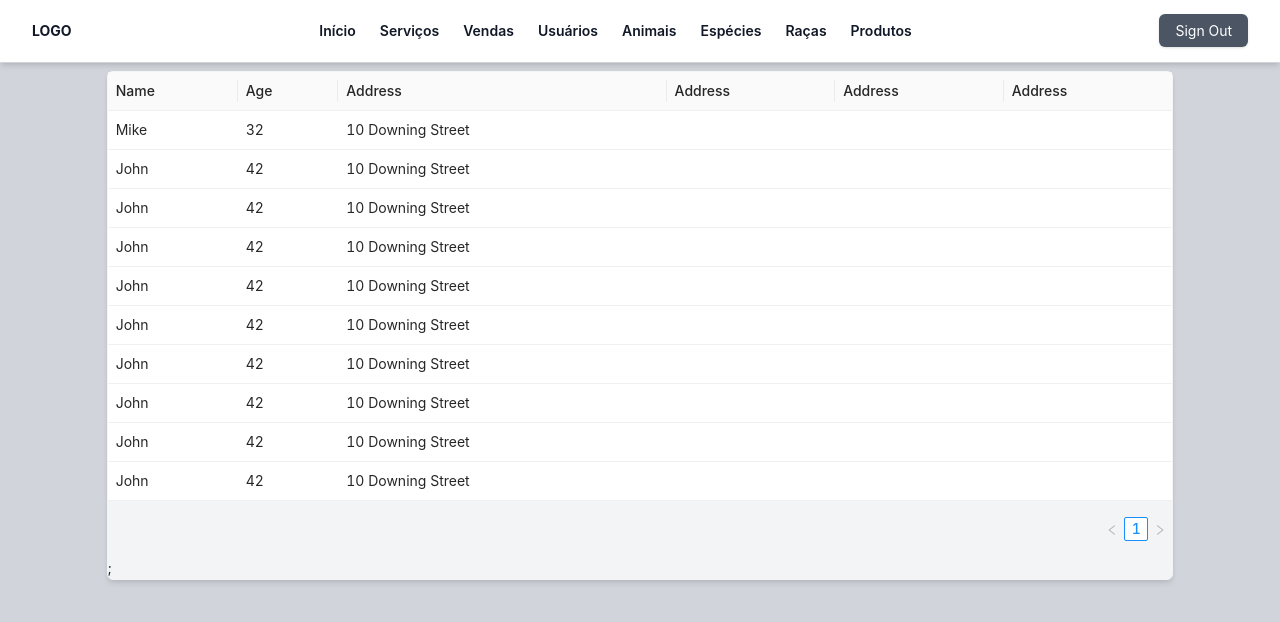
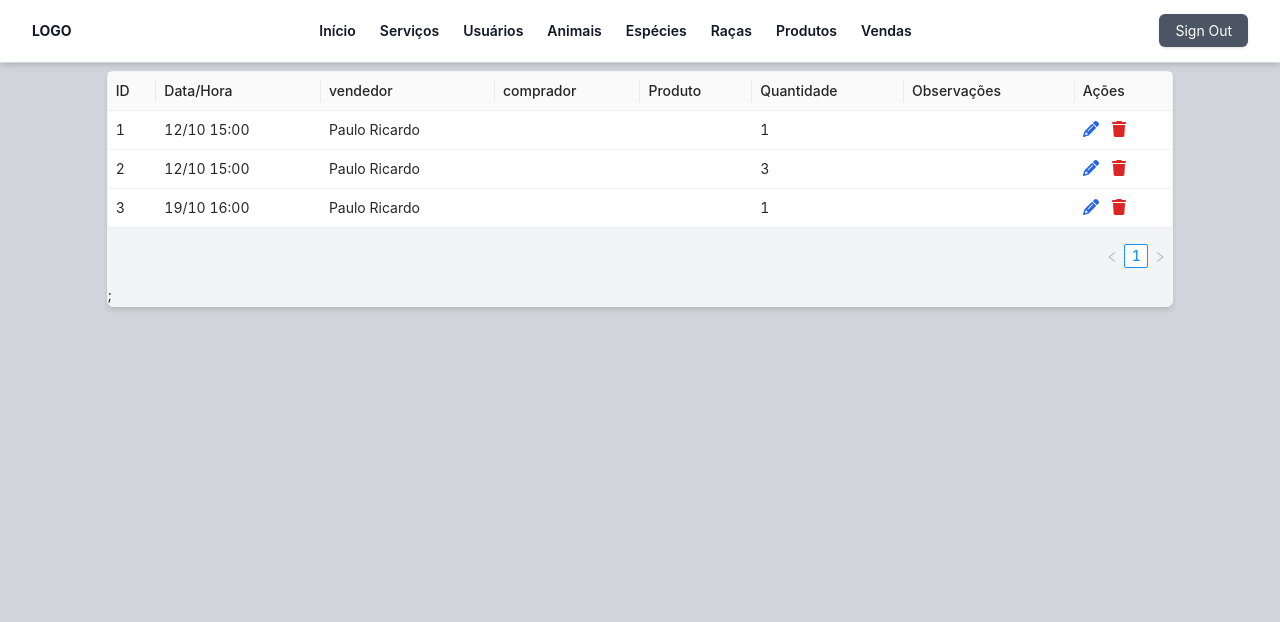
Before and after one commit to victor-sales/petshop-manager, a Next.js app: page /vendas in a window 1280 px wide. Shown: the top 622 px of the page. Built offline with nearby package versions, Linux system fonts and the light colour scheme.

Commit message:
Finalizando adição de dados nas tabelas

```diff
--- a/src/components/Header/index.jsx
+++ b/src/components/Header/index.jsx
@@ -61,12 +61,12 @@ export default function Header() {
                         <ul className="items-center justify-center space-y-8 md:flex md:space-x-6 md:space-y-0 m-0">
                             <HeaderLink url="/" title="Início" />
                             <HeaderLink url="/servicos" title="Serviços" />
-                            <HeaderLink url="/vendas" title="Vendas" />
                             <HeaderLink url="/usuarios" title="Usuários" />
                             <HeaderLink url="/animais" title="Animais" />
                             <HeaderLink url="/especies" title="Espécies" />
                             <HeaderLink url="/racas" title="Raças" />
                             <HeaderLink url="/produtos" title="Produtos" />
+                            <HeaderLink url="/vendas" title="Vendas" />
                         </ul>
                         <div className="mt-3 space-y-2 lg:hidden md:hidden">
                             <a
--- a/src/pages/produtos.jsx
+++ b/src/pages/produtos.jsx
@@ -1,102 +1,113 @@
 import Container from "../components/Container"
 import Layout from "../components/Layout"
 import { Table } from "antd"
+import { FontAwesomeIcon } from "@fortawesome/react-fontawesome";
+import { faPencil, faTrash } from "@fortawesome/free-solid-svg-icons";
 
 export default function produtos (props) {
     const dataSource = [
         {
-          key: '1',
-          name: 'Mike',
-          age: 32,
-          address1: '10 Downing Street',
+          id: '1',
+          product_name: 'Coleira Peitoral',
+          product_type: 'Coleira',
+          product_brand: 'Coleirinha S.A.',
+          amount: '3',
+          price: 'R$ 19,99',
         },
         {
-          key: '2',
-          name: 'John',
-          age: 42,
-          address1: '10 Downing Street',
+          id: '2',
+          product_name: 'Petisco Au Au',
+          product_type: 'Petisco',
+          product_brand: 'Petiscar',
+          amount: '20',
+          price: 'R$ 5,00',
         },
         {
-          key: '3',
-          name: 'John',
-          age: 42,
-          address1: '10 Downing Street',
+          id: '3',
+          product_name: 'Petisco Miau',
+          product_type: "Petisco",
+          product_brand: 'Petiscar',
+          amount: '15',
+          price: 'R$ 5,00',
         },
         {
-          key: '4',
-          name: 'John',
-          age: 42,
-          address1: '10 Downing Street',
+          id: '4',
+          product_name: 'Osso de morder',
+          product_type: "Brinquedo",
+          product_brand: 'BrinqPet',
+          amount: '4',
+          price: 'R$ 20,00',
         },
         {
-          key: '5',
-          name: 'John',
-          age: 42,
-          address1: '10 Downing Street',
+          id: '5',
+          product_name: 'Arranhador',
+          product_type: 'Brinquedo',
+          product_brand: 'BrinqPet',
+          amount: '2',
+          price: 'R$ 99,00',
         },
-        {
-          key: '6',
-          name: 'John',
-          age: 42,
-          address1: '10 Downing Street',
-        },
-        {
-          key: '7',
-          name: 'John',
-          age: 42,
-          address1: '10 Downing Street',
-        },
-        {
-          key: '8',
-          name: 'John',
-          age: 42,
-          address1: '10 Downing Street',
-        },
-        {
-          key: '9',
-          name: 'John',
-          age: 42,
-          address1: '10 Downing Street',
-        },
-        {
-          key: '10',
-          name: 'John',
-          age: 42,
-          address1: '10 Downing Street',
-        },
+
       ];
 
       const columns = [
         {
-          title: 'Name',
-          dataIndex: 'name',
-          key: 'name',
+          title: 'ID',
+          dataIndex: 'id',
+          key: 'id',
         },
         {
-          title: 'Age',
-          dataIndex: 'age',
-          key: 'age',
+          title: 'Marca',
+          dataIndex: 'product_brand',
+          key: 'product_brand',
         },
         {
-          title: 'Address',
-          dataIndex: 'address1',
-          key: 'address',
+          title: 'Tipo',
+          dataIndex: 'product_type',
+          key: 'product_type',
         },
         {
-          title: 'Address',
-          dataIndex: 'address2',
-          key: 'address',
+          title: 'Nome',
+          dataIndex: 'product_name',
+          key: 'product_name',
         },
         {
-          title: 'Address',
-          dataIndex: 'address3',
-          key: 'address',
+          title: 'Preço',
+          dataIndex: 'price',
+          key: 'price',
         },
         {
-          title: 'Address',
-          dataIndex: 'address4',
-          key: 'address',
+          title: 'Quantidade',
+          dataIndex: 'amount',
+          key: 'amount',
         },
+        {
+          title: "Ações",
+          key: "actions",
+          render: (data) => {
+              return (
+                  <div className="flex flex-row gap-3">
+                      <button
+                          className="disabled:text-gray-400 text-blue-600"
+                          onClick={(e) => setVisible(true)}
+                      >
+                          <FontAwesomeIcon
+                              className="h-4 w-4 "
+                              icon={faPencil}
+                          />
+                      </button>
+                      <button
+                          className="disabled:text-gray-400 text-red-600"
+                          onClick={(e) => setVisible(true)}
+                      >
+                          <FontAwesomeIcon
+                              className="h-4 w-4 "
+                              icon={faTrash}
+                          />
+                      </button>
+                  </div>
+              );
+          },
+      },
       ];
 
 
--- a/src/pages/servicos.jsx
+++ b/src/pages/servicos.jsx
@@ -35,7 +35,7 @@ export default function Servicos(props) {
         },
         {
             id: "3",
-            servico: "Consulta",
+            servico: "Banho e tosa",
             datetime: "26/10 14:00",
             especie: "Cachorro",
             raca: "SRD",
--- a/src/pages/usuarios.jsx
+++ b/src/pages/usuarios.jsx
@@ -16,6 +16,7 @@ export default function Usuarios(props) {
             email: "mario.alberto@email.com",
             telefone: "(32) 3838-8091",
             perfil: "Cliente",
+            funcao: "Cliente"
         },
         {
             id: "2",
@@ -23,6 +24,7 @@ export default function Usuarios(props) {
             email: "carla.patricia@email.com",
             telefone: "(32) 2738-4604",
             perfil: "Cliente",
+            funcao: "Cliente"
         },
         {
             id: "3",
@@ -30,6 +32,7 @@ export default function Usuarios(props) {
             email: "maria.paula@email.com",
             telefone: "(32) 3642-8091",
             perfil: "Cliente",
+            funcao: "Cliente"
         },
         {
             id: "4",
@@ -37,6 +40,7 @@ export default function Usuarios(props) {
             email: "victor.andrade@email.com",
             telefone: "(31) 2408-3828",
             perfil: "Cliente",
+            funcao: "Cliente"
         },
         {
             id: "5",
@@ -44,6 +48,7 @@ export default function Usuarios(props) {
             email: "eduardo.souza@email.com",
             telefone: "(35) 2211-1382",
             perfil: "Cliente",
+            funcao: "Cliente"
         },
         {
             id: "6",
@@ -51,6 +56,7 @@ export default function Usuarios(props) {
             email: "jordania.peixoto@email.com",
             telefone: "(37) 3874-5863",
             perfil: "Cliente",
+            funcao: "Cliente"
         },
         {
             id: "7",
@@ -58,20 +64,23 @@ export default function Usuarios(props) {
             email: "paulo.ricardo@email.com",
             telefone: "(37) 2133-6317",
             perfil: "Funcionario",
+            funcao: "Caixa"
         },
         {
             id: "8",
             nome: "Antonio Lopes",
             email: "mario.alberto@email.com",
             telefone: "(35) 2815-0182",
-            perfil: "Veterinário",
+            perfil: "Funcionario",
+            funcao: "Veterinário"
         },
         {
             id: "9",
             nome: "Ronald Luiz",
             email: "ronald.luiz@email.com",
             telefone: "(35) 3304-2788",
-            perfil: "Admin",
+            perfil: "Administrador",
+            funcao: "Administrador"
         },
     ];
 
@@ -102,19 +111,24 @@ export default function Usuarios(props) {
             key: "perfil",
         },
         {
+            title: "Função",
+            dataIndex: "funcao",
+            key: "funcao",
+        },
+        {
             title: "Ações",
             key: "actions",
             render: (data) => {
 
                 return (
                     <div className="flex flex-row gap-3">
-                        <button className="disabled:text-gray-400 text-blue-600" disabled={data.perfil.toLowerCase() === "cliente" ? true : false} onClick={(e) => setVisible(true)}>
+                        <button className="disabled:text-gray-400 text-blue-600" onClick={(e) => setVisible(true)}>
                             <FontAwesomeIcon
                                 className="h-4 w-4 "
                                 icon={faPencil}
                             />
                         </button>
-                        <button className="disabled:text-gray-400 text-red-600" disabled={data.perfil.toLowerCase() === "cliente" ? true : false} onClick={(e) => setVisible(true)}>
+                        <button className="disabled:text-gray-400 text-red-600" onClick={(e) => setVisible(true)}>
                             <FontAwesomeIcon
                                 className="h-4 w-4 "
                                 icon={faTrash}
--- a/src/pages/vendas.jsx
+++ b/src/pages/vendas.jsx
@@ -1,102 +1,108 @@
 import Container from "../components/Container"
 import Layout from "../components/Layout"
 import { Table } from "antd"
+import { FontAwesomeIcon } from "@fortawesome/react-fontawesome";
+import { faPencil, faTrash } from "@fortawesome/free-solid-svg-icons";
 
 export default function vendas (props) {
     const dataSource = [
         {
-          key: '1',
-          name: 'Mike',
-          age: 32,
-          address1: '10 Downing Street',
+          id: '1',
+          datetime: '12/10 15:00',
+          cashier: "Paulo Ricardo",
+          buyer_name: "Maria Paula",
+          buyer_email: "maria.paula@email.com",
+          item: "Petisco Miau",
+          amount: "1",
+          observations: "",
         },
         {
-          key: '2',
-          name: 'John',
-          age: 42,
-          address1: '10 Downing Street',
+          id: '2',
+          datetime: '12/10 15:00',
+          cashier: "Paulo Ricardo",
+          buyer_name: "Maria Paula",
+          buyer_email: "maria.paula@email.com",
+          item: "Petisco Au Au",
+          amount: "3",
+          observations: "",
         },
         {
-          key: '3',
-          name: 'John',
-          age: 42,
-          address1: '10 Downing Street',
+          id: '3',
+          datetime: '19/10 16:00',
+          cashier: "Paulo Ricardo",
+          buyer_name: "Maria Paula",
+          buyer_email: "maria.paula@email.com",
+          item: "Arranhador",
+          amount: "1",
+          observations: "",
         },
-        {
-          key: '4',
-          name: 'John',
-          age: 42,
-          address1: '10 Downing Street',
-        },
-        {
-          key: '5',
-          name: 'John',
-          age: 42,
-          address1: '10 Downing Street',
-        },
-        {
-          key: '6',
-          name: 'John',
-          age: 42,
-          address1: '10 Downing Street',
-        },
-        {
-          key: '7',
-          name: 'John',
-          age: 42,
-          address1: '10 Downing Street',
-        },
-        {
-          key: '8',
-          name: 'John',
-          age: 42,
-          address1: '10 Downing Street',
-        },
-        {
-          key: '9',
-          name: 'John',
-          age: 42,
-          address1: '10 Downing Street',
-        },
-        {
-          key: '10',
-          name: 'John',
-          age: 42,
-          address1: '10 Downing Street',
-        },
+
       ];
 
       const columns = [
         {
-          title: 'Name',
-          dataIndex: 'name',
-          key: 'name',
+          title: 'ID',
+          dataIndex: 'id',
+          key: 'id',
         },
         {
-          title: 'Age',
-          dataIndex: 'age',
-          key: 'age',
+          title: 'Data/Hora',
+          dataIndex: 'datetime',
+          key: 'datetime',
         },
         {
-          title: 'Address',
-          dataIndex: 'address1',
-          key: 'address',
+          title: 'vendedor',
+          dataIndex: 'cashier',
+          key: 'cashier',
         },
         {
-          title: 'Address',
-          dataIndex: 'address2',
-          key: 'address',
+          title: 'comprador',
+          dataIndex: 'buyer',
+          key: 'buyer',
         },
         {
-          title: 'Address',
-          dataIndex: 'address3',
-          key: 'address',
+          title: 'Produto',
+          dataIndex: 'product_name',
+          key: 'product_name',
         },
         {
-          title: 'Address',
-          dataIndex: 'address4',
-          key: 'address',
+          title: 'Quantidade',
+          dataIndex: 'amount',
+          key: 'amount',
         },
+        {
+          title: 'Observações',
+          dataIndex: 'observations',
+          key: 'observations',
+        },
+        {
+          title: "Ações",
+          key: "actions",
+          render: (data) => {
+              return (
+                  <div className="flex flex-row gap-3">
+                      <button
+                          className="disabled:text-gray-400 text-blue-600"
+                          onClick={(e) => setVisible(true)}
+                      >
+                          <FontAwesomeIcon
+                              className="h-4 w-4 "
+                              icon={faPencil}
+                          />
+                      </button>
+                      <button
+                          className="disabled:text-gray-400 text-red-600"
+                          onClick={(e) => setVisible(true)}
+                      >
+                          <FontAwesomeIcon
+                              className="h-4 w-4 "
+                              icon={faTrash}
+                          />
+                      </button>
+                  </div>
+              );
+          },
+      },
       ];
 
 
```
